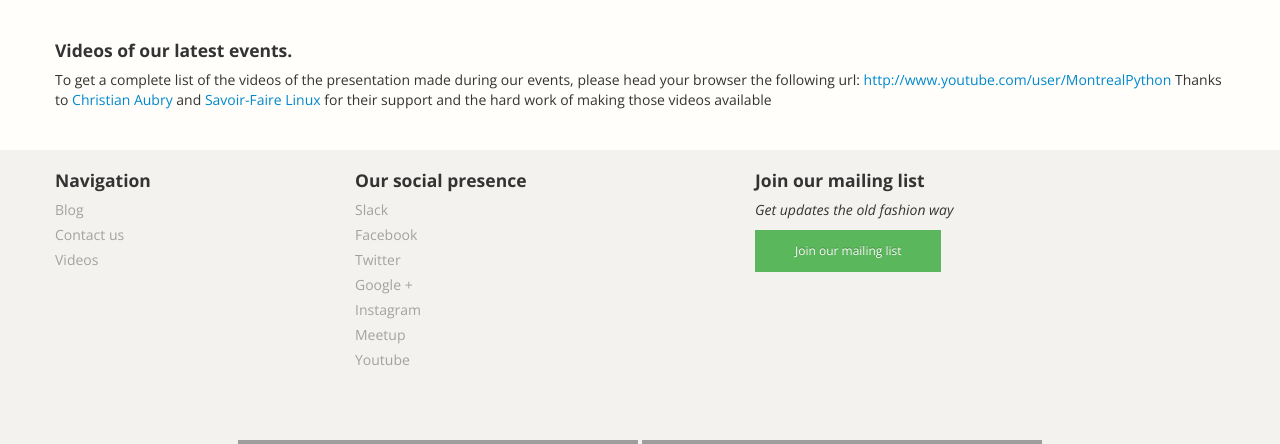
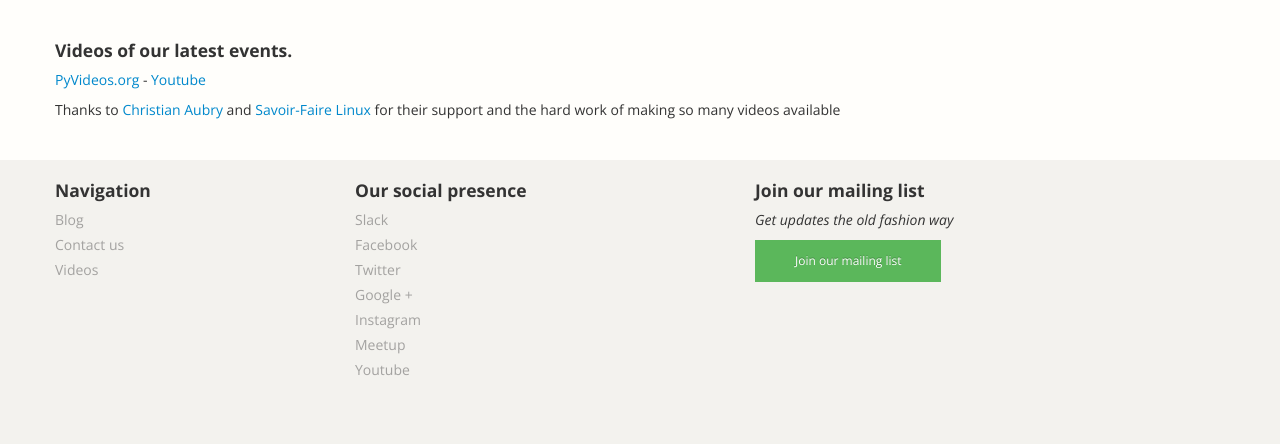
Before and after one commit to mtlpy/mtlpyweb, a Django app: template mtlpy/templates/videos.html in a window 1280 px wide. Shown: the part 175-619 px from the top of the page. Run offline with Django 3.2, Linux system fonts and the light colour scheme; the template is opened without the code that fills it, so the values that code supplies are empty; parts of the project's set-up code (start-up, migrations or seed data) failed here and were passed over; some libraries are stand-ins or nearby versions; grey boxes are pictures that could not be loaded.

Commit message:
Update external links on the videos page

```diff
--- a/mtlpy/templates/videos.html
+++ b/mtlpy/templates/videos.html
@@ -6,9 +6,11 @@
 {% block content %}
   <h4>{% trans "Videos of our latest events." %}</h4>
   <p>
-    {% trans "To get a complete list of the videos of the presentation made during our events, please head your browser the following url: " %}
-    <a href="http://www.youtube.com/user/MontrealPython">http://www.youtube.com/user/MontrealPython</a>
-    {% trans "Thanks to <a href='http://blog.savoirfairelinux.com/p/christian-aubry/'>Christian Aubry</a> and <a href='https://www.savoirfairelinux.com/'>Savoir-Faire Linux</a> for their support and the hard work of making those videos available" %}
+    <a href="http://pyvideo.org/events/montreal-python.html">PyVideos.org</a>
+    - <a href="https://www.youtube.com/c/MontrealPython">Youtube</a>
+  </p>
+  <p>
+    {% trans "Thanks to <a href='http://blog.savoirfairelinux.com/p/christian-aubry/'>Christian Aubry</a> and <a href='https://www.savoirfairelinux.com/'>Savoir-Faire Linux</a> for their support and the hard work of making so many videos available" %}
   </p>
 <div id="contact" class="container text-center">
   <ul class="thumbnails">
```
